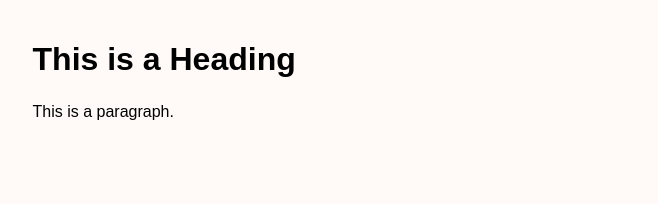
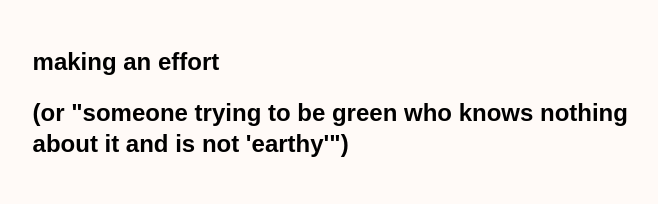
Before and after one commit to RARowe/making-an-effort, a plain HTML site: page index.html in a window 1280 px wide. Shown: the whole page, without its empty margins (296-954 px from the left). Drawn offline with Linux system fonts and the light colour scheme.

Commit message:
With all styling and some content

```diff
--- a/index.html
+++ b/index.html
@@ -5,7 +5,13 @@
 		<link rel="stylesheet" href="main.css">
 	</head>
 	<body>
-		<h1>This is a Heading</h1>
-		<p>This is a paragraph.</p>
+		<main>
+			<article>
+				<header>
+					<h1>making an effort</h1>
+					<h2>(or "someone trying to be green who knows nothing about it and is not 'earthy'")</h2>
+				</header>
+			</article>
+		</main>
 	</body>
 </html>
--- a/main.css
+++ b/main.css
@@ -2,11 +2,7 @@ body {
   font-family: Arial, Helvetica, sans-serif;
   background-color: #fffaf7;
   line-height: 1.3;
-  max-width: 70ch;
-  padding: 2ch;
-  margin: auto;
 }
-/*
 main {
   max-width: 70ch;
   padding: 2ch;
@@ -43,4 +39,3 @@ a:hover {
 ::selection {
   background-color: #fff888;
 }
-*/
```
